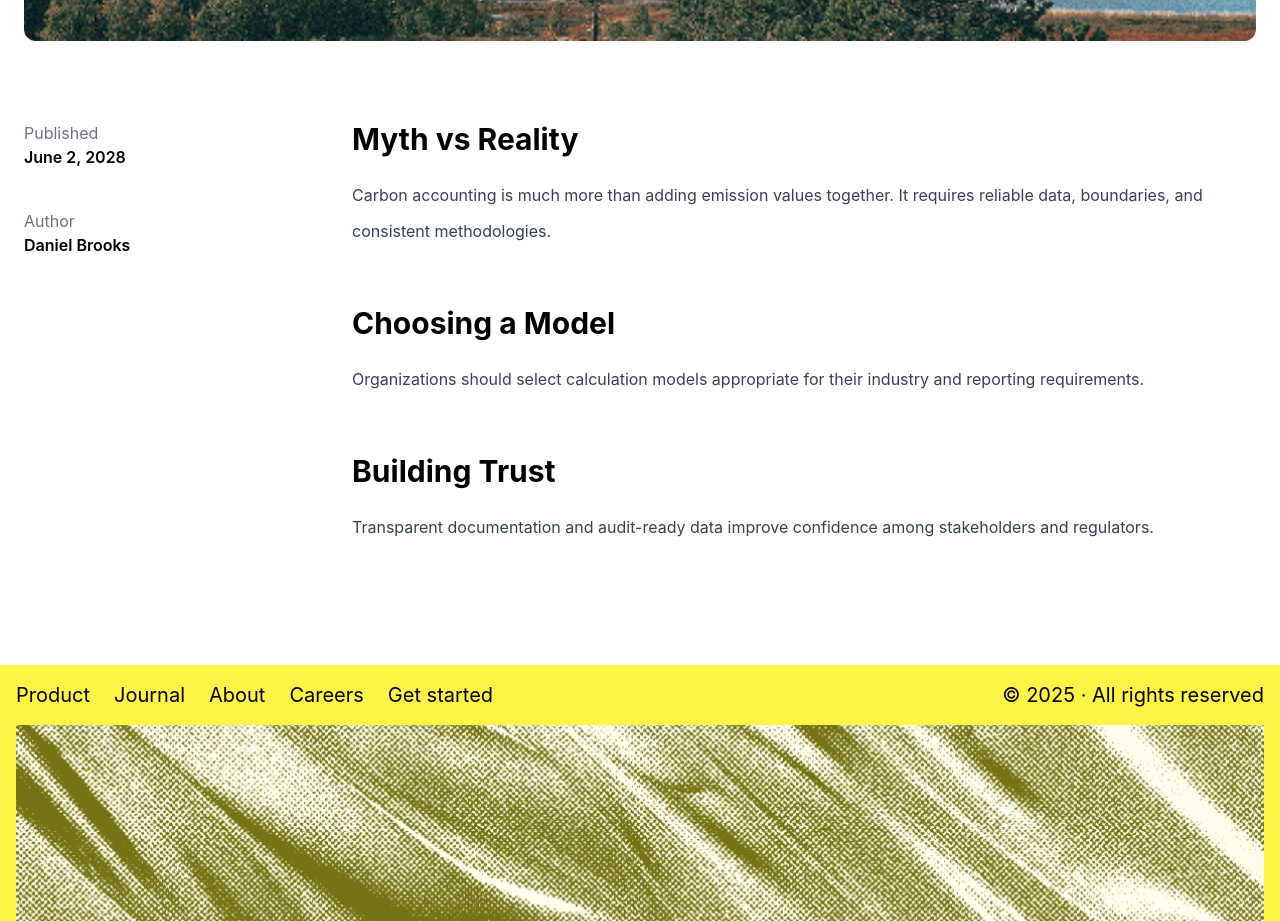
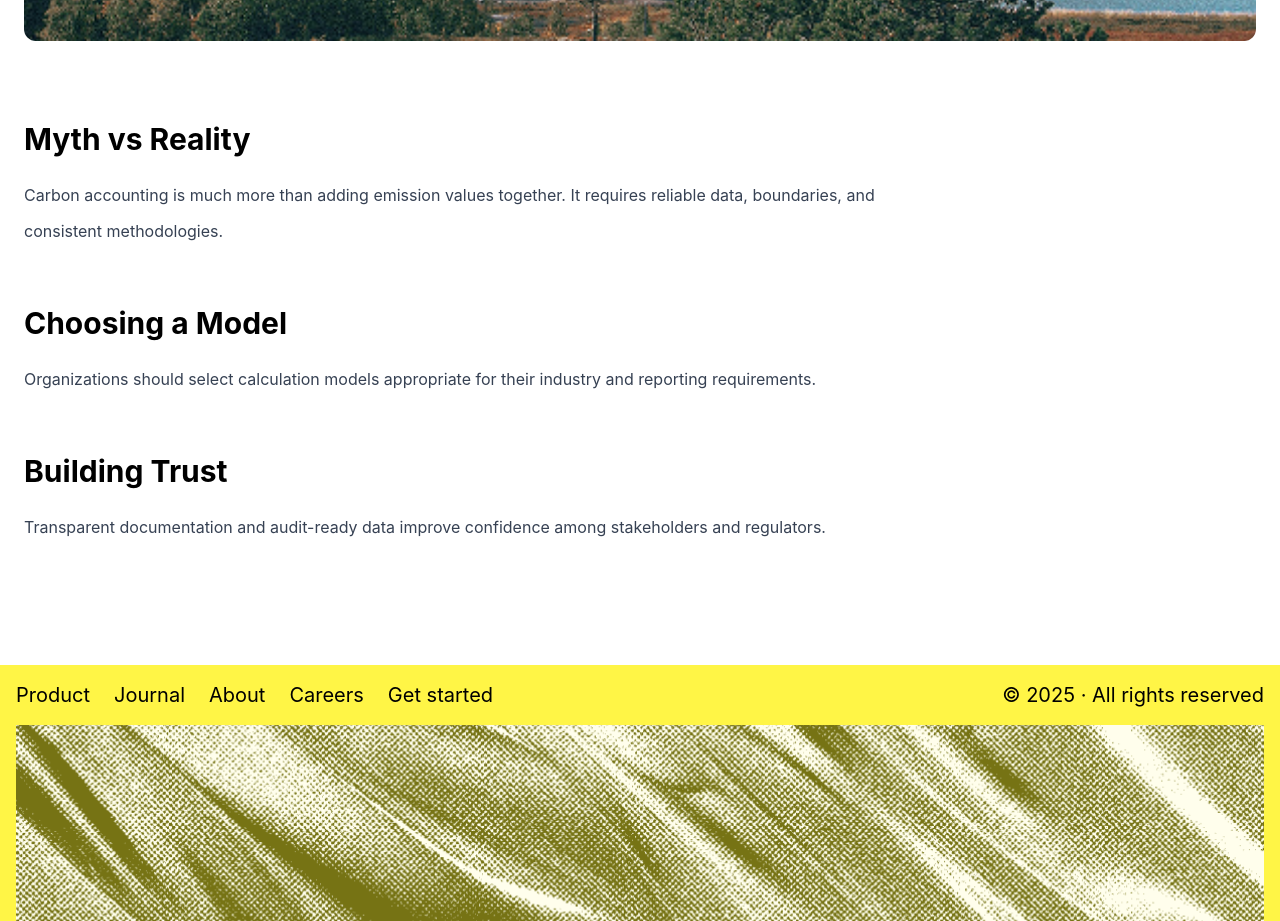
Before and after one commit to basilabbas-dev/aetherfield, a Next.js app: page /Journal/carbon-accounting-myths-models-and-must-haves in a window 1280 px wide. Shown: the part 900-1821 px from the top of the page. Built offline with nearby package versions, Linux system fonts and the light colour scheme.

Commit message:
change in page.js

```diff
--- a/src/app/Journal/[slug]/page.js
+++ b/src/app/Journal/[slug]/page.js
@@ -30,7 +30,7 @@ export default async function BlogPage({ params }) {
 
       <div className="grid grid-cols-12 gap-20 mt-20">
 
-        <aside className="col-span-3">
+        <aside className="col-span-3 lg:hidden">
 
           <p className="text-gray-500">
             Published
```
